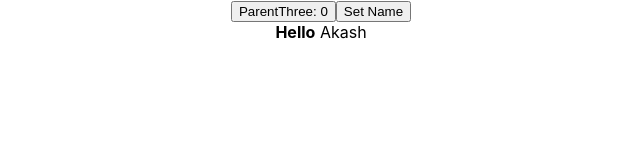
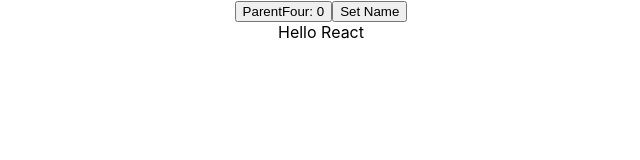
Before and after one commit to akashsnc/ReactDemoProject, a React (Create React App) app: page / in a window 1280 px wide. Shown: the top 160 px of the page, without its empty margins (319-959 px from the left). Built offline with nearby package versions, Linux system fonts and the light colour scheme.

Commit message:
memoization optimization techniques

```diff
--- a/src/App.js
+++ b/src/App.js
@@ -10,6 +10,7 @@ import ChildOne from "./render-components/Optimization/ChildOne";
 import { GrandParent } from "./render-components/Optimization/GrandParent";
 import ParentTwo from "./render-components/Optimization/ParentTwo";
 import ParentThree from "./render-components/Incorrect Optimization/ParentThree";
+import ParentFour from "./render-components/Incorrect Optimization/ParentFour";
 
 function App() {
   return (
@@ -24,7 +25,8 @@ function App() {
       </ParentOne> */}
       {/* <GrandParent /> */}
       {/* <ParentTwo /> */}
-      <ParentThree />
+      {/* <ParentThree /> */}
+      <ParentFour />
     </div>
   );
 }
--- /dev/null
+++ b/src/render-components/Incorrect Optimization/ChildFive.js
@@ -0,0 +1,10 @@
+import React from "react";
+
+// export const ChildFive = ({name, person}) => {
+export const ChildFive = ({name}) => {
+  console.log("ChildFive rendered.");
+//   return <div>Hello {name}, {person.fname} {person.lname}</div>;
+  return <div>Hello {name}</div>;
+};
+
+export const MemoizedChildFive = React.memo(ChildFive);
--- /dev/null
+++ b/src/render-components/Incorrect Optimization/ChildFour.js
@@ -0,0 +1,18 @@
+import React from "react";
+
+export const ChildFour = ({ name }) => {
+  const time = new Date();
+  console.log("ChildFour rendered.");
+  return (
+    <div>
+      Hello {name}. Current time: {time.getHours()}:{time.getMinutes()}:
+      {time.getSeconds()}
+    </div>
+  );
+};
+
+export const MemoizedChildFour = React.memo(ChildFour);
+
+// Using Memoized version of ChildFour component restricts the time from being updated
+// when parent component is being re-renderIntoDocument.
+// Always make sure to understand the use-case before incorrectly using the React Memo.
--- /dev/null
+++ b/src/render-components/Incorrect Optimization/ParentFour.js
@@ -0,0 +1,35 @@
+import React, { useState } from "react";
+import { MemoizedChildFive } from "./ChildFive";
+
+const ParentFour = () => {
+  const [count, setCount] = useState(0);
+  const [name, setName] = useState("React");
+
+  const person = {
+    fname : 'Bruce',
+    lname : 'Wayne'
+  }
+
+  const handleClick = () => {}
+
+  console.log("ParentFour rendered.");
+  return (
+    <div>
+      <button onClick={() => setCount((c) => c + 1)}>
+        ParentFour: {count}
+      </button>
+      <button onClick={() => setName("Native")}>Set Name</button>
+      {/* <MemoizedChildFive name={name}  person = {person}/> */}
+      <MemoizedChildFive name={name}  handleClick = {handleClick}/>
+    </div>
+  );
+};
+
+export default ParentFour;
+
+// Using React memo is not advised because passing down
+// objects and functions will always result in re-rendering of child component.
+// Because every time Parent component is re-rendered, a fresh object / function
+// reference is created and passed down to the child component.
+
+// CHECK ParentFive.js FOR SOLUTION
--- a/src/render-components/Incorrect Optimization/ParentThree.js
+++ b/src/render-components/Incorrect Optimization/ParentThree.js
@@ -1,5 +1,6 @@
 import React, { useState } from 'react'
 import { MemoizedChildThree } from './ChildThree'
+import { MemoizedChildFour } from './ChildFour'
 
 const ParentThree = () => {
     const [count, setCount] = useState(0)
@@ -10,9 +11,12 @@ const ParentThree = () => {
         <div>
             <button onClick={() => setCount(c => c + 1)}>ParentThree: {count}</button>
             <button onClick={() => setName('Suman')}>Set Name</button>
-            <MemoizedChildThree name={name}>
+
+            {/* <MemoizedChildThree name={name}>
                 <strong>Hello</strong>
-            </MemoizedChildThree>
+            </MemoizedChildThree> */}
+
+            <MemoizedChildFour name={name} />
         </div>
     )
 }
```
Also changed, not shown: src/render-components/Incorrect Optimization/ParentFive.js (added, +28 -0 lines).
